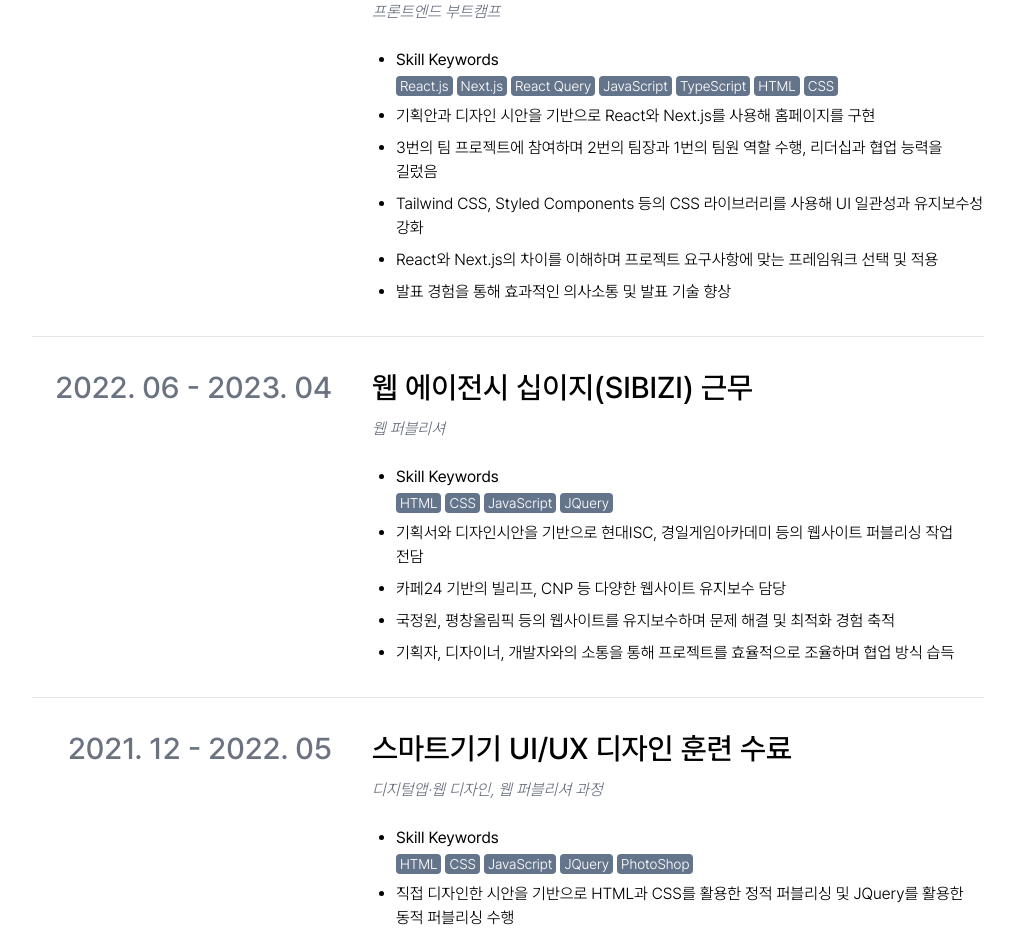
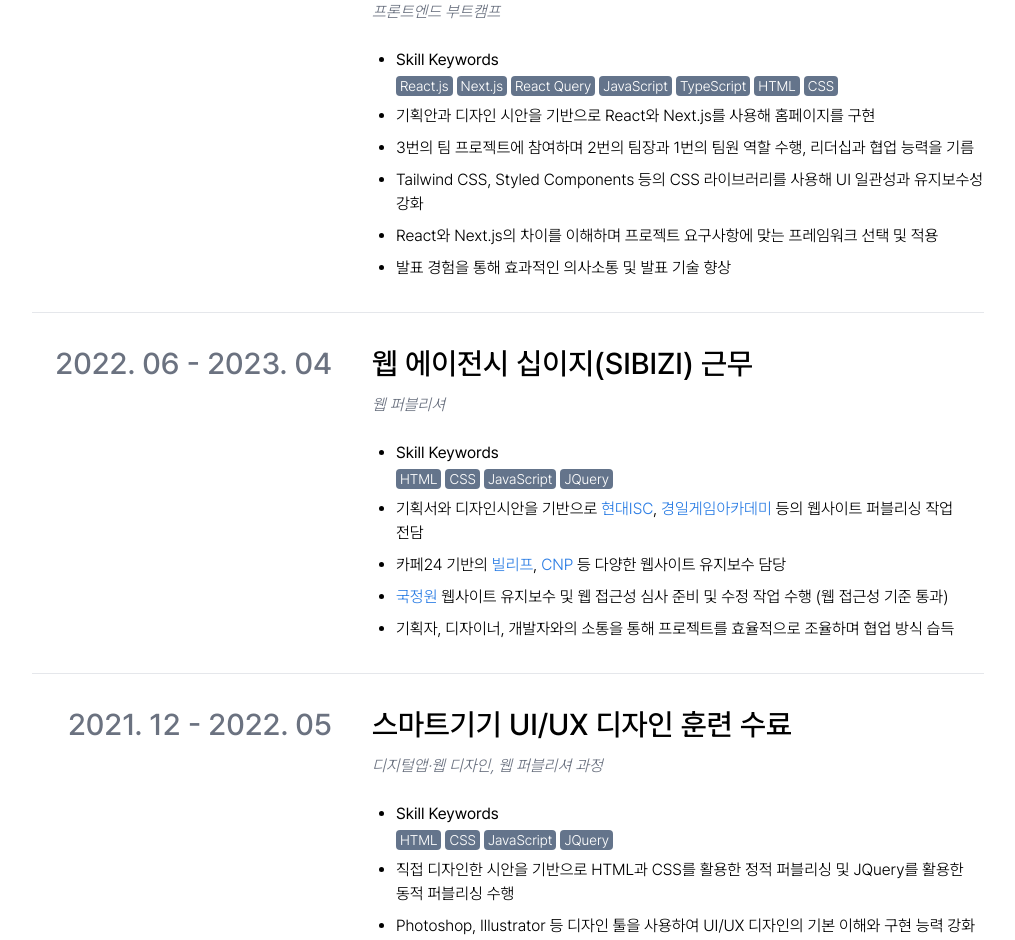
Before and after one commit to O-daeun/portfolio, a Next.js app: page /resume in a window 1280 px wide. Shown: the part 1760-2700 px from the top of the page, without its empty margins (132-1147 px from the left). Built offline with nearby package versions, Linux system fonts and the light colour scheme.

Commit message:
refactor: 이력서 experience 섹션 수정

```diff
--- /dev/null
+++ b/app/epiday/page.tsx
@@ -0,0 +1,3 @@
+export default function EpidayPage() {
+  return <div></div>;
+}
--- a/components/pages/resume-page/experience-section.tsx
+++ b/components/pages/resume-page/experience-section.tsx
@@ -1,3 +1,4 @@
+import BlankLink from '@/components/blank-link';
 import SectionTitle from './section-title';
 
 const EXPERIENCE_LIST = [
@@ -8,7 +9,7 @@ const EXPERIENCE_LIST = [
     skillList: ['React.js', 'Next.js', 'React Query', 'JavaScript', 'TypeScript', 'HTML', 'CSS'],
     contentsList: [
       '기획안과 디자인 시안을 기반으로 React와 Next.js를 사용해 홈페이지를 구현',
-      '3번의 팀 프로젝트에 참여하며 2번의 팀장과 1번의 팀원 역할 수행, 리더십과 협업 능력을 길렀음',
+      '3번의 팀 프로젝트에 참여하며 2번의 팀장과 1번의 팀원 역할 수행, 리더십과 협업 능력을 기름',
       'Tailwind CSS, Styled Components 등의 CSS 라이브러리를 사용해 UI 일관성과 유지보수성 강화',
       'React와 Next.js의 차이를 이해하며 프로젝트 요구사항에 맞는 프레임워크 선택 및 적용',
       '발표 경험을 통해 효과적인 의사소통 및 발표 기술 향상',
@@ -20,9 +21,19 @@ const EXPERIENCE_LIST = [
     period: '2022. 06 - 2023. 04',
     skillList: ['HTML', 'CSS', 'JavaScript', 'JQuery'],
     contentsList: [
-      '기획서와 디자인시안을 기반으로 현대ISC, 경일게임아카데미 등의 웹사이트 퍼블리싱 작업 전담',
-      '카페24 기반의 빌리프, CNP 등 다양한 웹사이트 유지보수 담당',
-      '국정원, 평창올림픽 등의 웹사이트를 유지보수하며 문제 해결 및 최적화 경험 축적',
+      <>
+        기획서와 디자인시안을 기반으로 <BlankLink href="https://hyundai-isc.com">현대ISC</BlankLink>
+        , <BlankLink href="https://www.kiweb.or.kr">경일게임아카데미</BlankLink> 등의 웹사이트
+        퍼블리싱 작업 전담
+      </>,
+      <>
+        카페24 기반의 <BlankLink href="https://belifmall.com/">빌리프</BlankLink>,{' '}
+        <BlankLink href="https://cnpmall.com/">CNP</BlankLink> 등 다양한 웹사이트 유지보수 담당
+      </>,
+      <>
+        <BlankLink href="https://www.nis.go.kr/">국정원</BlankLink> 웹사이트 유지보수 및 웹 접근성
+        심사 준비 및 수정 작업 수행 (웹 접근성 기준 통과)
+      </>,
       '기획자, 디자이너, 개발자와의 소통을 통해 프로젝트를 효율적으로 조율하며 협업 방식 습득',
     ],
   },
@@ -30,7 +41,7 @@ const EXPERIENCE_LIST = [
     title: '스마트기기 UI/UX 디자인 훈련 수료',
     subTitle: '디지털앱·웹 디자인, 웹 퍼블리셔 과정',
     period: '2021. 12 - 2022. 05',
-    skillList: ['HTML', 'CSS', 'JavaScript', 'JQuery', 'PhotoShop'],
+    skillList: ['HTML', 'CSS', 'JavaScript', 'JQuery'],
     contentsList: [
       '직접 디자인한 시안을 기반으로 HTML과 CSS를 활용한 정적 퍼블리싱 및 JQuery를 활용한 동적 퍼블리싱 수행',
       'Photoshop, Illustrator 등 디자인 툴을 사용하여 UI/UX 디자인의 기본 이해와 구현 능력 강화',
```
